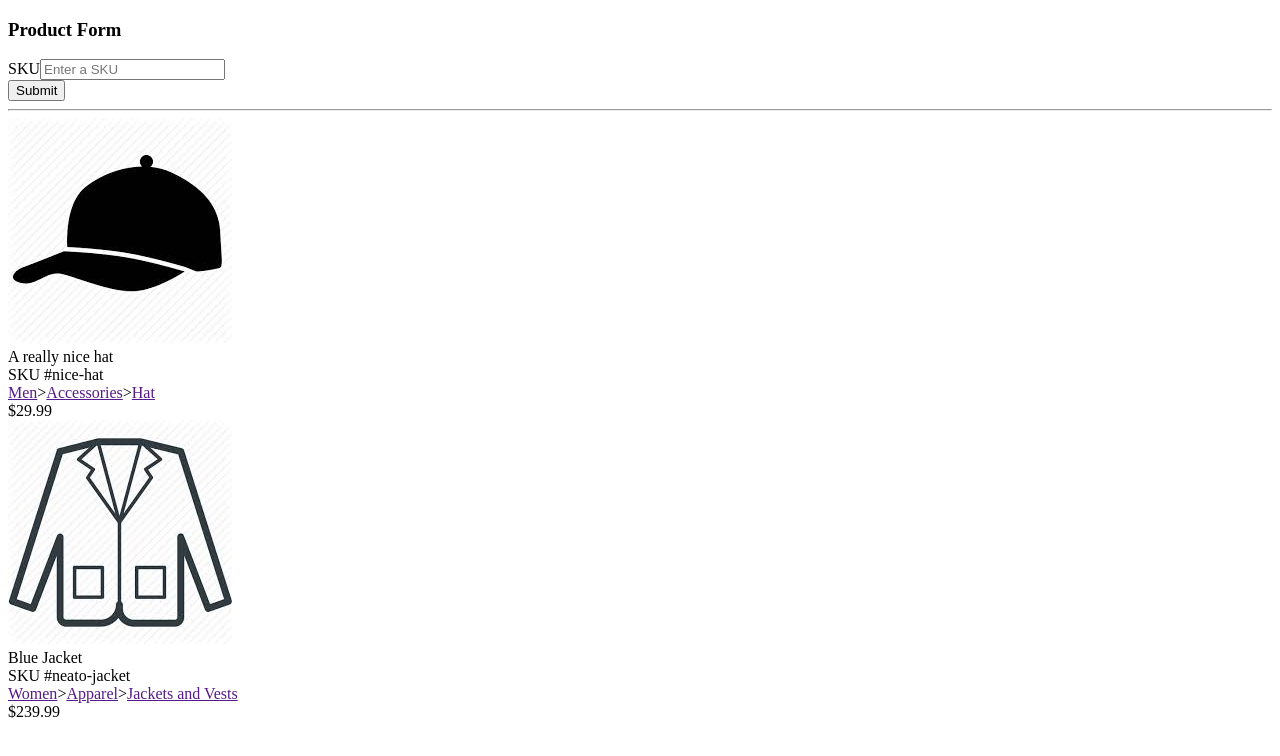
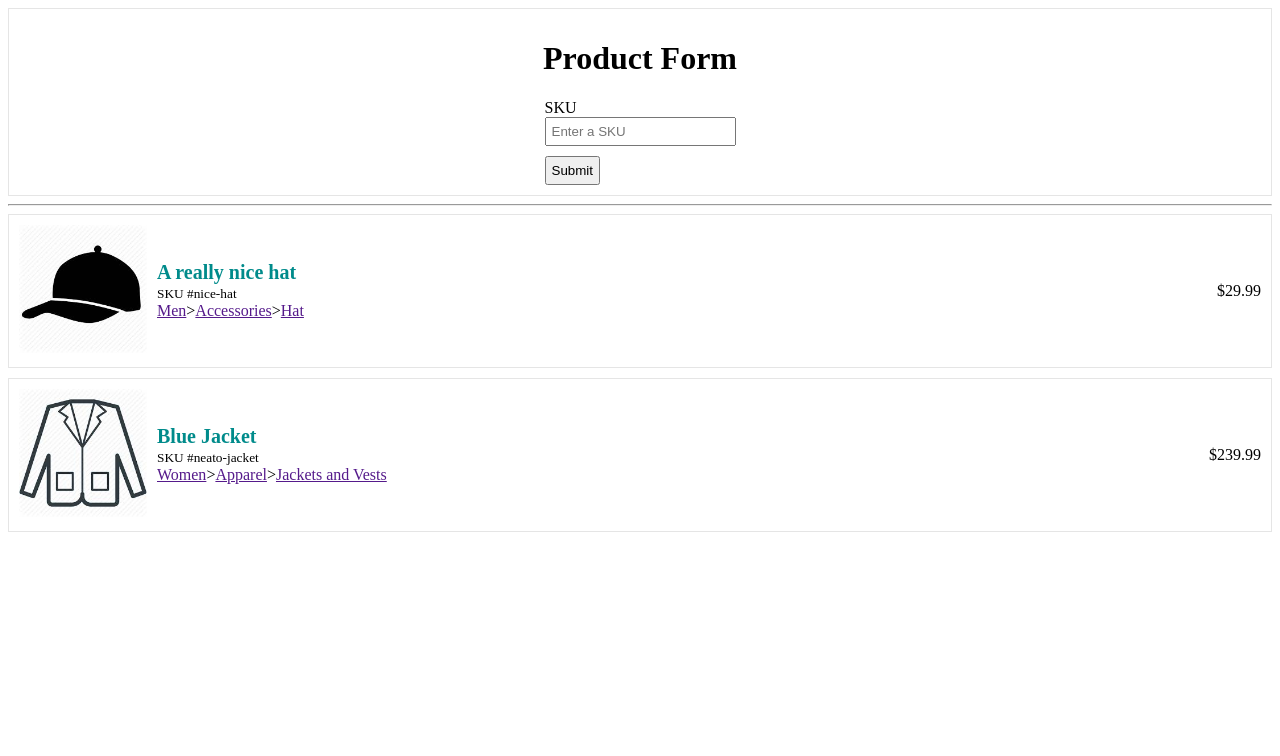
Before and after one commit to minhtrung2606-work/my-first-ng4-app, an Angular app in the folder Inventory/: page / in a window 1280 px wide. Shown: the top 756 px of the page. Built offline with nearby package versions, Linux system fonts and the light colour scheme.

Commit message:
Update application CSS style

```diff
--- a/Inventory/src/app/components/product-form/product-form.component.css
+++ b/Inventory/src/app/components/product-form/product-form.component.css
@@ -0,0 +1,18 @@
+.product-form {
+  display: flex;
+  align-items: center;
+  flex-direction: column;
+  border: thin solid #e5e5e5;
+  padding: 10px;
+}
+.product-form .field .label,
+.product-form .field .control {
+  width: 100%;
+  margin-bottom: 10px;
+}
+.product-form .field .control input {
+  padding: 5px;
+}
+.product-form button {
+  padding: 5px;
+}
--- a/Inventory/src/app/components/product-form/product-form.component.html
+++ b/Inventory/src/app/components/product-form/product-form.component.html
@@ -1,5 +1,5 @@
-<div>
-  <h3>Product Form</h3>
+<div class="product-form">
+  <h1>Product Form</h1>
 
   <!--
 
@@ -37,8 +37,10 @@
     (ngSubmit)="onFormSubmit(f.value)">
 
     <div class="field">
-      <label for="skuInput">SKU</label>
-      <input type="text" id="skuInput" name="sku" placeholder="Enter a SKU" ngModel/>
+      <label class="label" for="skuInput">SKU</label>
+      <div class="control">
+        <input type="text" id="skuInput" name="sku" placeholder="Enter a SKU" ngModel/>
+      </div>
     </div>
 
     <button type="submit" class="button">Submit</button>
--- a/Inventory/src/app/components/product-image/product-image.component.css
+++ b/Inventory/src/app/components/product-image/product-image.component.css
@@ -0,0 +1,4 @@
+.product-image {
+  width: 128px;
+  height: 128px;
+}
--- a/Inventory/src/app/components/product-list/product-list.component.html
+++ b/Inventory/src/app/components/product-list/product-list.component.html
@@ -1,3 +1,4 @@
+<div class="product-list">
   <product-form></product-form>
   <hr />
   <product *ngFor="let productItem of productList"
@@ -5,3 +6,5 @@
     (click)="onProductClicked(productItem)"
     [class.selected]="isProductSelected(productItem)">
   </product>
+
+</div>
--- a/Inventory/src/app/components/product/product.component.css
+++ b/Inventory/src/app/components/product/product.component.css
@@ -0,0 +1,17 @@
+.product-item {
+  display: flex;
+  align-items: center;
+  margin-bottom: 10px;
+  border: thin solid #e5e5e5;
+  padding: 10px;
+}
+.product-item .content {
+  margin-left: 10px;
+}
+.product-item .content .header {
+  font-size: 20px;
+  color: darkcyan;
+}
+.product-item product-price {
+  margin-left: auto;
+}
--- a/Inventory/src/app/components/product/product.component.html
+++ b/Inventory/src/app/components/product/product.component.html
@@ -1,13 +1,15 @@
+<div class="product-item">
   <product-image [product]="product"></product-image>
   <div class="content">
     <div class="header">
-    {{product.name}}
+      <strong>{{product.name}}</strong>
     </div>
     <div class="meta">
-    <div class="product-sku">SKU #{{product.sku}}</div>
+      <div class="product-sku"><small>SKU #{{product.sku}}</small></div>
     </div>
     <div class="description">
       <product-departments [product]="product"></product-departments>
     </div>
   </div>
   <product-price [price]="product.price"></product-price>
+</div>
```
Lines whose indentation alone changed are shown as unchanged.
